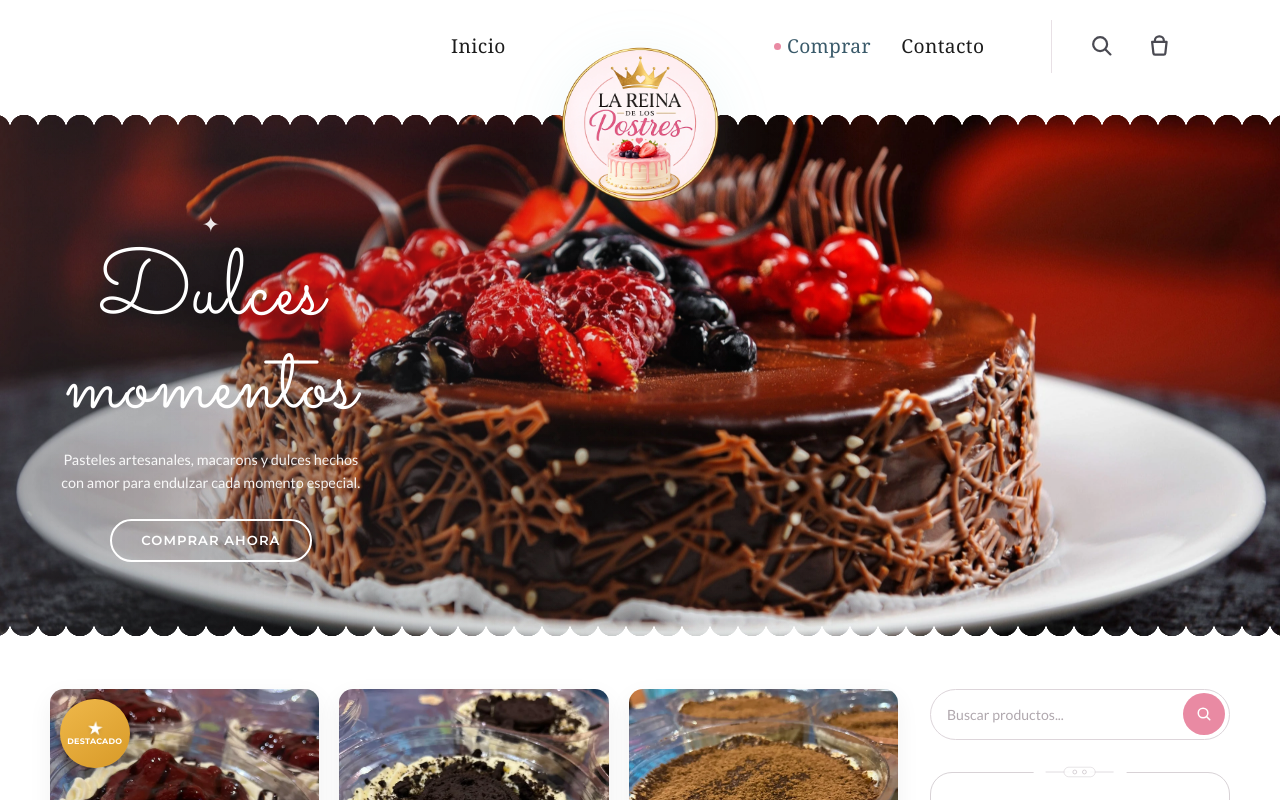
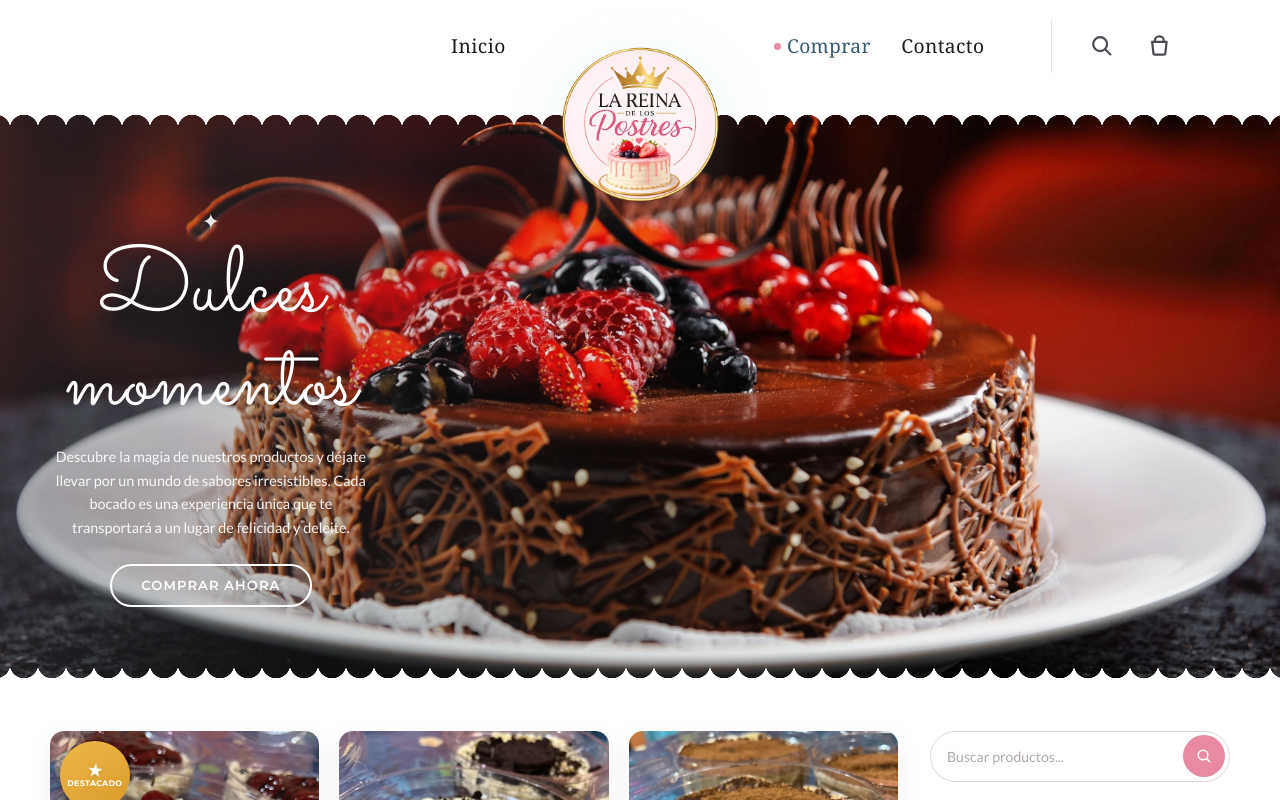
Before and after one commit to Juancho008/laReinaDelPostre, a React (Vite) app: page / in a window 1280 px wide. Shown: the top 800 px of the page. Built offline with nearby package versions, Linux system fonts and the light colour scheme; a web font is replaced by a local one.

Commit message:
Update hero subtitle to enhance product description and user engagement

```diff
--- a/src/components/Hero/Hero.tsx
+++ b/src/components/Hero/Hero.tsx
@@ -30,8 +30,9 @@ export function Hero() {
             Dulces momentos
           </h1>
           <p className="hero__subtitle">
-            Pasteles artesanales, macarons y dulces hechos con amor para endulzar cada momento
-            especial.
+            Descubre la magia de nuestros productos y déjate llevar por un mundo de sabores
+            irresistibles. Cada bocado es una experiencia única que te transportará a un lugar de
+            felicidad y deleite.
           </p>
           <a
             className="hero__cta"
```
